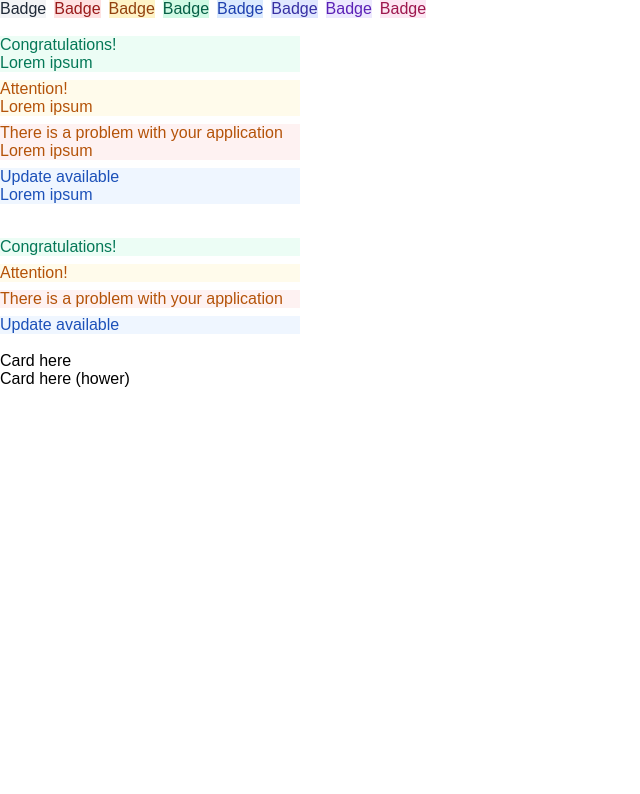
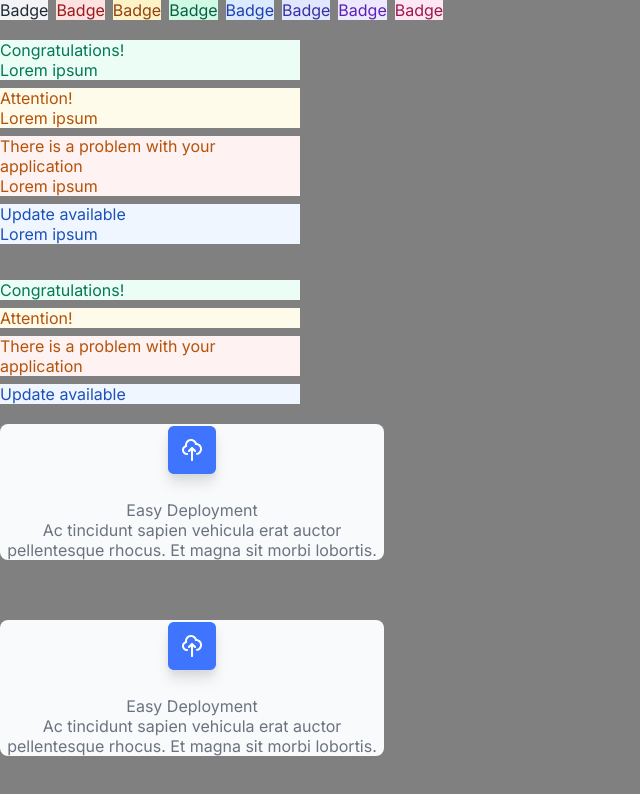
Before and after one commit to sorcerycss/component-library, a React (Vite) app in the folder component-library-react/: page / in a window 1280 px wide. Shown: the top 794 px of the page, without its empty margins (0-640 px from the left). Built offline with nearby package versions, Linux system fonts and the light colour scheme.

Commit message:
wip: added basic style for card

```diff
--- a/component-library-react/index.html
+++ b/component-library-react/index.html
@@ -4,6 +4,9 @@
     <meta charset="UTF-8" />
     <link rel="icon" type="image/svg+xml" href="/vite.svg" />
     <meta name="viewport" content="width=device-width, initial-scale=1.0" />
+    <link rel="preconnect" href="https://fonts.googleapis.com">
+    <link rel="preconnect" href="https://fonts.gstatic.com" crossorigin>
+    <link href="https://fonts.googleapis.com/css2?family=Inter:ital,opsz,wght@0,14..32,100..900;1,14..32,100..900&display=swap" rel="stylesheet">
     <title>component-library-react</title>
   </head>
   <body>
--- a/component-library-react/src/App.jsx
+++ b/component-library-react/src/App.jsx
@@ -1,6 +1,7 @@
 import Badge from "./components/Badge"
 import Banner from "./components/Banner"
 import Card from "./components/Card"
+import cloudIcon from './assets/cloud-icon.png'
 
 function App() {
 
@@ -34,10 +35,15 @@ function App() {
         <Banner variant="neutral" title="Update available" />
       </div>
       <br></br>
-      <div>
-        <Card>Card here</Card>
+      <div style={{
+        display: 'flex',
+        flexDirection: 'column',
+        gap: '20px',
+        maxWidth: '384px'
+      }}>
+        <Card icon={cloudIcon} title="Easy Deployment" text="Ac tincidunt sapien vehicula erat auctor pellentesque rhocus. Et magna sit morbi lobortis."/>
         <br></br>
-        <Card>Card here (hower)</Card>
+        <Card icon={cloudIcon} title="Easy Deployment" text="Ac tincidunt sapien vehicula erat auctor pellentesque rhocus. Et magna sit morbi lobortis."/>
       </div>
     </>
 
--- a/component-library-react/src/components/Card.jsx
+++ b/component-library-react/src/components/Card.jsx
@@ -1,5 +1,14 @@
-export default function Card({children}) {
+export default function Card({ icon, title, text }) {
     return (
-        <>{children}</>
+        <div style={{
+            textAlign: 'center',
+            background: '#F9FAFB',
+            color: '#6B7280',
+            borderRadius: '8px',
+            }}>
+            <img src={icon} alt="Deploy icon" />
+            <div>{title}</div>
+            {text}
+        </div>
     )
 }
--- a/component-library-react/src/index.css
+++ b/component-library-react/src/index.css
@@ -6,5 +6,6 @@
 }
 
 body {
-  font-family: sans-serif;
+  font-family: 'Inter', sans-serif;
+  background: gray;
 }
```
Also changed, not shown: component-library-react/src/assets/cloud-icon.png (added).
